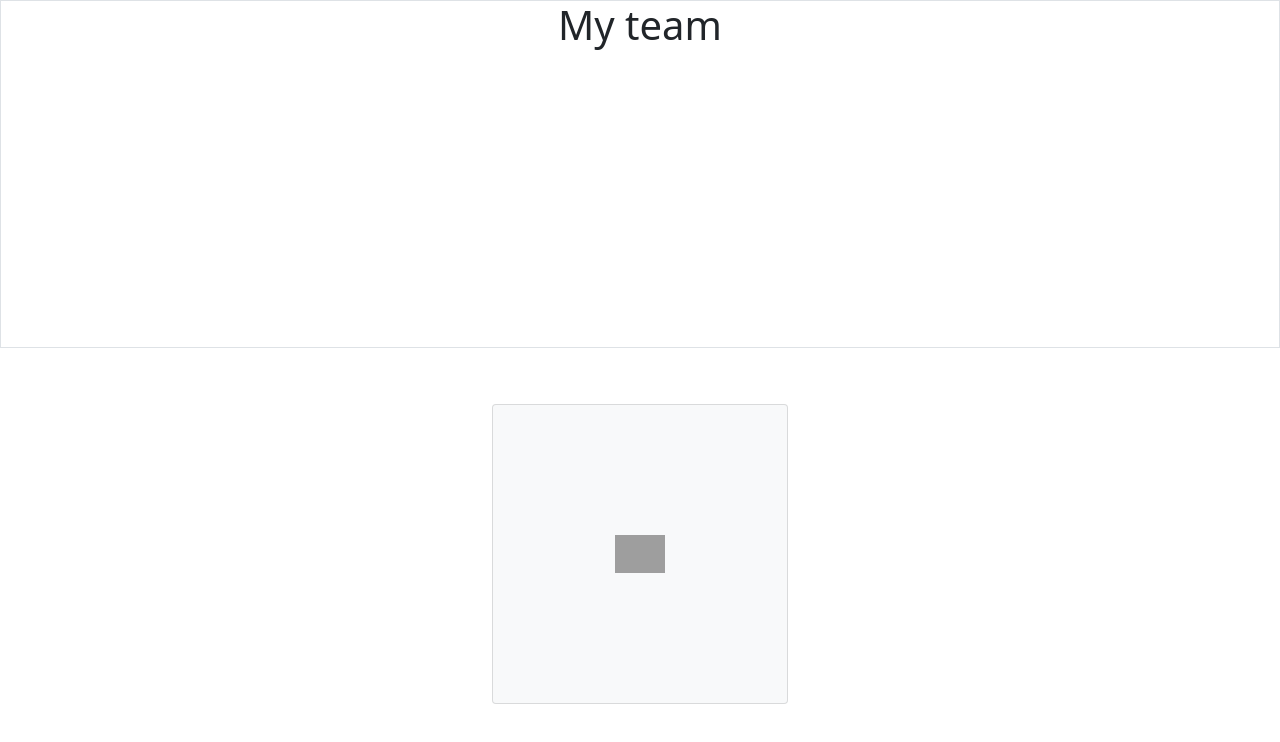
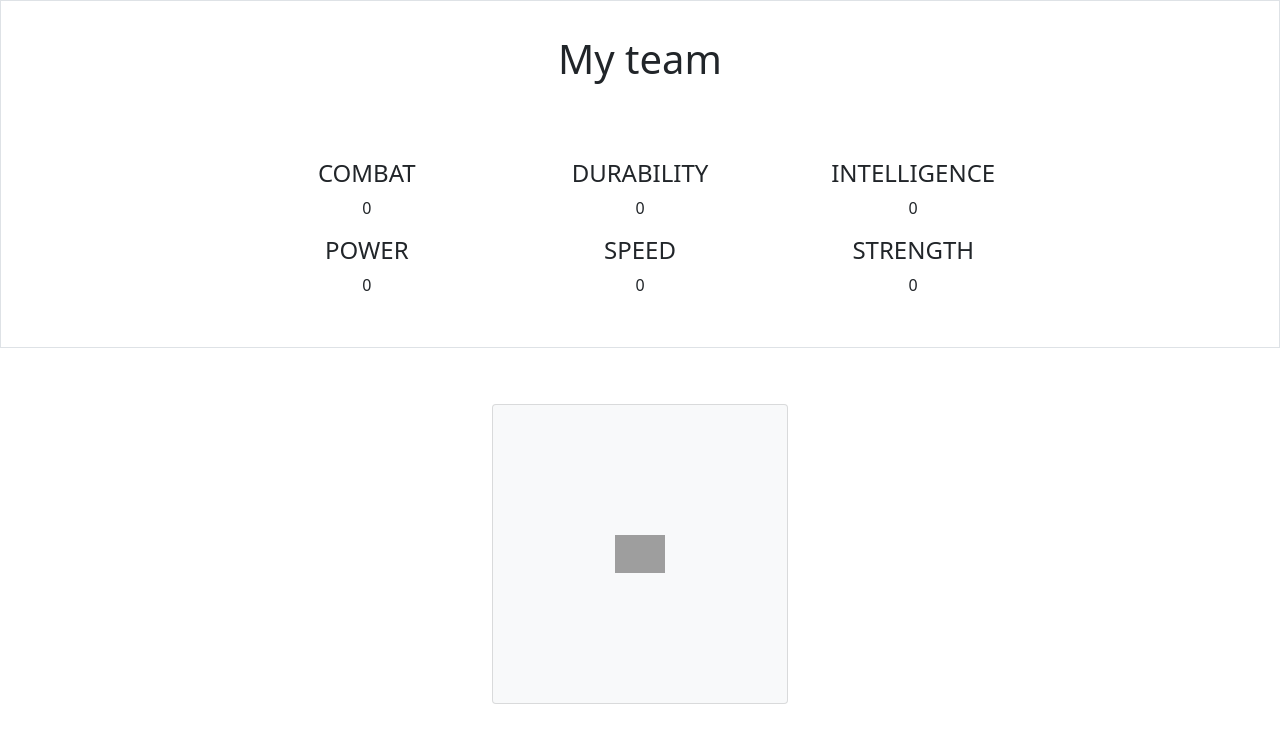
Before and after one commit to julioale21/alkemy-superheroes-challenge, a React (Vite) app: page / in a window 1280 px wide. Shown: the top 742 px of the page. Built offline with nearby package versions, Linux system fonts and the light colour scheme; sample sign-in values are in the browser's storage; grey boxes are pictures that could not be loaded.

Commit message:
feat(powerstats): added powerstats resume

```diff
--- a/src/screens/home/HomeView.tsx
+++ b/src/screens/home/HomeView.tsx
@@ -3,14 +3,84 @@ import "./index.css";
 import { HeroContext } from "../../HeroContext";
 import { useHistory } from "react-router-dom";
 
+interface Powerstats {
+  [key: string]: number;
+  durability: number;
+  combat: number;
+  intelligence: number;
+  power: number;
+  speed: number;
+  strength: number;
+}
+
 const HomeView: React.FC = () => {
   const { heroes } = React.useContext(HeroContext);
   const history = useHistory();
 
+  const powerstats = React.useMemo(() => {
+    const totalCombat = heroes.reduce((total, hero) => {
+      return total + Number(hero.powerstats.combat);
+    }, 0);
+
+    const totalDurability = heroes.reduce((total, hero) => {
+      return total + Number(hero.powerstats.durability);
+    }, 0);
+
+    const totalIntelligence = heroes.reduce((total, hero) => {
+      return total + Number(hero.powerstats.intelligence);
+    }, 0);
+
+    const totalPower = heroes.reduce((total, hero) => {
+      return total + Number(hero.powerstats.power);
+    }, 0);
+
+    const totalSpeed = heroes.reduce((total, hero) => {
+      return total + Number(hero.powerstats.speed);
+    }, 0);
+
+    const totalStrength = heroes.reduce((total, hero) => {
+      return total + Number(hero.powerstats.strength);
+    }, 0);
+
+    const result: Powerstats = {
+      combat: totalCombat,
+      durability: totalDurability,
+      intelligence: totalIntelligence,
+      power: totalPower,
+      speed: totalSpeed,
+      strength: totalStrength,
+    };
+
+    return result;
+  }, [heroes]);
+
+  const sortedArray = React.useMemo(() => {
+    return Object.entries(powerstats)
+      .sort(([, a], [, b]) => b - a)
+      .reduce((r, [k, v]) => ({ ...r, [k]: v }), {});
+  }, [powerstats]);
+
+  // eslint-disable-next-line no-console
+  console.log(powerstats.totalCombat);
+
   return (
     <div className="h-100 d-flex flex-column align-items-center ">
-      <div className="w-100 border" style={{ height: "400px" }}>
+      <div
+        className="w-100 border d-flex flex-column align-items-center justify-content-around"
+        style={{ height: "400px" }}
+      >
         <h1>My team</h1>
+
+        <div className="row">
+          {Object.keys(sortedArray).map((key) => (
+            <div key={key} className="col-6 col-md-4">
+              <h4>
+                <span>{key.toUpperCase()}</span>
+              </h4>
+              <p>{powerstats[key]}</p>
+            </div>
+          ))}
+        </div>
       </div>
 
       <div className="row w-100 d-flex justify-content-center mt-2 mb-5">
```
